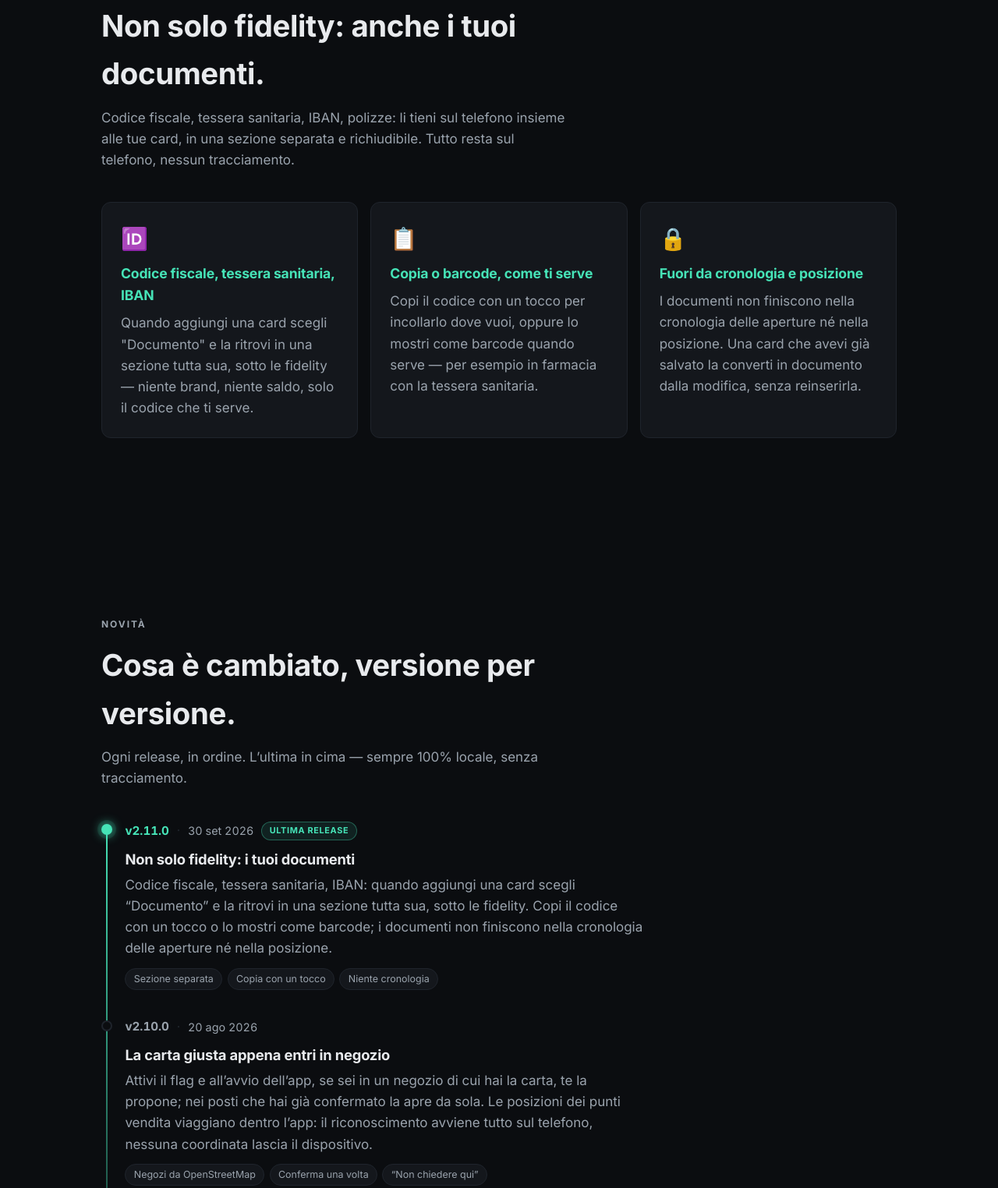
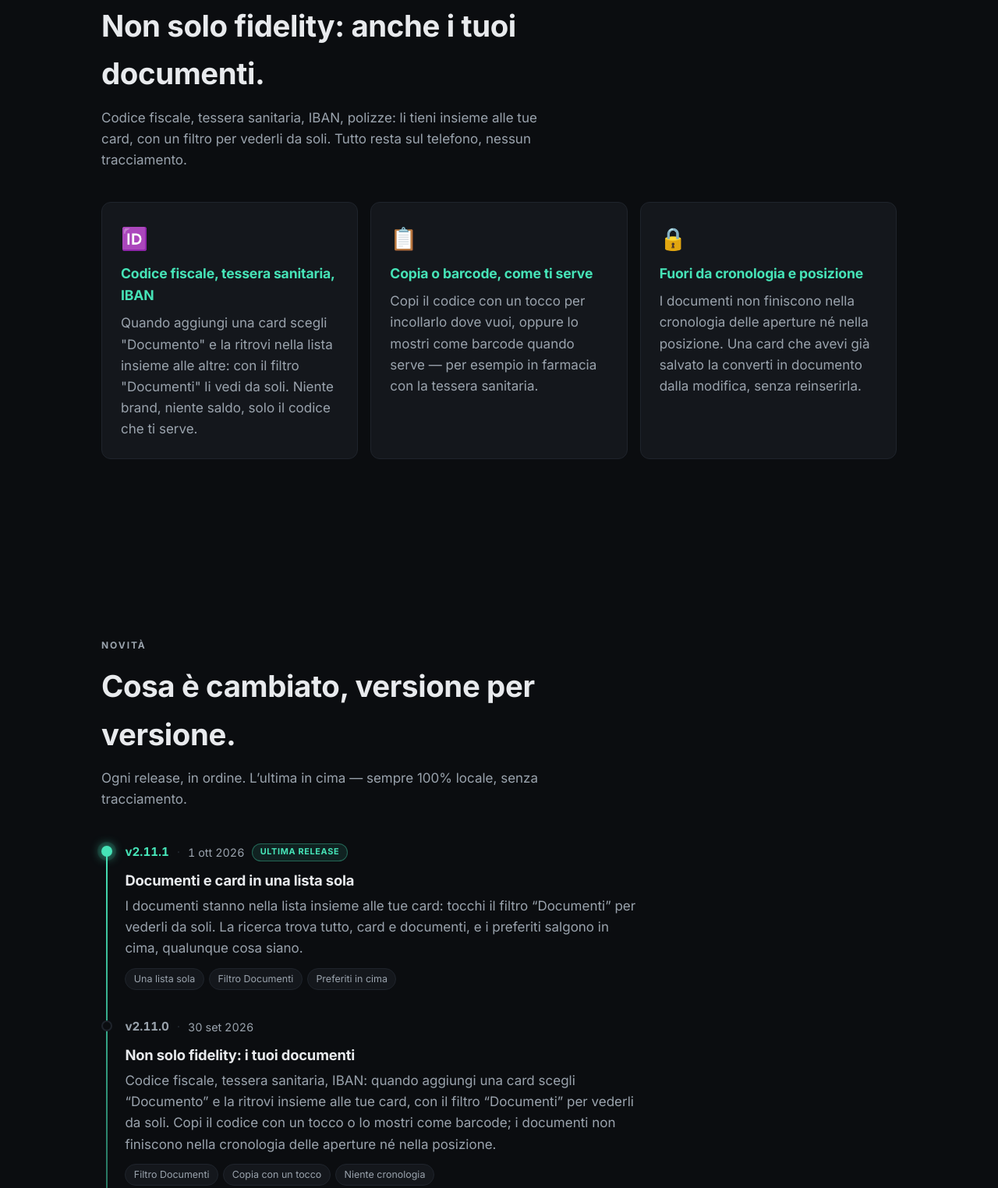
Before and after one commit to savez/fidality-card, an Astro site in the folder landing/: page / in a window 1280 px wide. Shown: the part 2176-3700 px from the top of the page at 78% size. Built offline with nearby package versions, Linux system fonts and the light colour scheme; Astro itself is replaced by a stand-in of ours; no server answers.

Commit message:
fix(landing): documenti nella lista unica, aggiunge la 2.11.1

```diff
--- a/landing/src/components/Documents.astro
+++ b/landing/src/components/Documents.astro
@@ -4,7 +4,7 @@ const features = [
     icon: '🆔',
     title: 'Codice fiscale, tessera sanitaria, IBAN',
     body:
-      'Quando aggiungi una card scegli "Documento" e la ritrovi in una sezione tutta sua, sotto le fidelity — niente brand, niente saldo, solo il codice che ti serve.',
+      'Quando aggiungi una card scegli "Documento" e la ritrovi nella lista insieme alle altre: con il filtro "Documenti" li vedi da soli. Niente brand, niente saldo, solo il codice che ti serve.',
   },
   {
     icon: '📋',
@@ -25,8 +25,8 @@ const features = [
   <div class="container">
     <h2 class="documents-title">Non solo fidelity: anche i tuoi documenti.</h2>
     <p class="documents-sub">
-      Codice fiscale, tessera sanitaria, IBAN, polizze: li tieni sul telefono insieme alle tue
-      card, in una sezione separata e richiudibile. Tutto resta sul telefono, nessun tracciamento.
+      Codice fiscale, tessera sanitaria, IBAN, polizze: li tieni insieme alle tue card, con un filtro
+      per vederli da soli. Tutto resta sul telefono, nessun tracciamento.
     </p>
     <div class="documents-grid">
       {features.map((f) => (
--- a/landing/src/components/News.astro
+++ b/landing/src/components/News.astro
@@ -7,12 +7,19 @@ import { meta } from '../data/meta.js'
 
 const releases = [
   {
+    version: '2.11.1',
+    date: '1 ott 2026',
+    title: 'Documenti e card in una lista sola',
+    body: 'I documenti stanno nella lista insieme alle tue card: tocchi il filtro “Documenti” per vederli da soli. La ricerca trova tutto, card e documenti, e i preferiti salgono in cima, qualunque cosa siano.',
+    chips: ['Una lista sola', 'Filtro Documenti', 'Preferiti in cima'],
+    latest: true,
+  },
+  {
     version: '2.11.0',
     date: '30 set 2026',
     title: 'Non solo fidelity: i tuoi documenti',
-    body: 'Codice fiscale, tessera sanitaria, IBAN: quando aggiungi una card scegli “Documento” e la ritrovi in una sezione tutta sua, sotto le fidelity. Copi il codice con un tocco o lo mostri come barcode; i documenti non finiscono nella cronologia delle aperture né nella posizione.',
-    chips: ['Sezione separata', 'Copia con un tocco', 'Niente cronologia'],
-    latest: true,
+    body: 'Codice fiscale, tessera sanitaria, IBAN: quando aggiungi una card scegli “Documento” e la ritrovi insieme alle tue card, con il filtro “Documenti” per vederli da soli. Copi il codice con un tocco o lo mostri come barcode; i documenti non finiscono nella cronologia delle aperture né nella posizione.',
+    chips: ['Filtro Documenti', 'Copia con un tocco', 'Niente cronologia'],
   },
   {
     version: '2.10.0',
```
